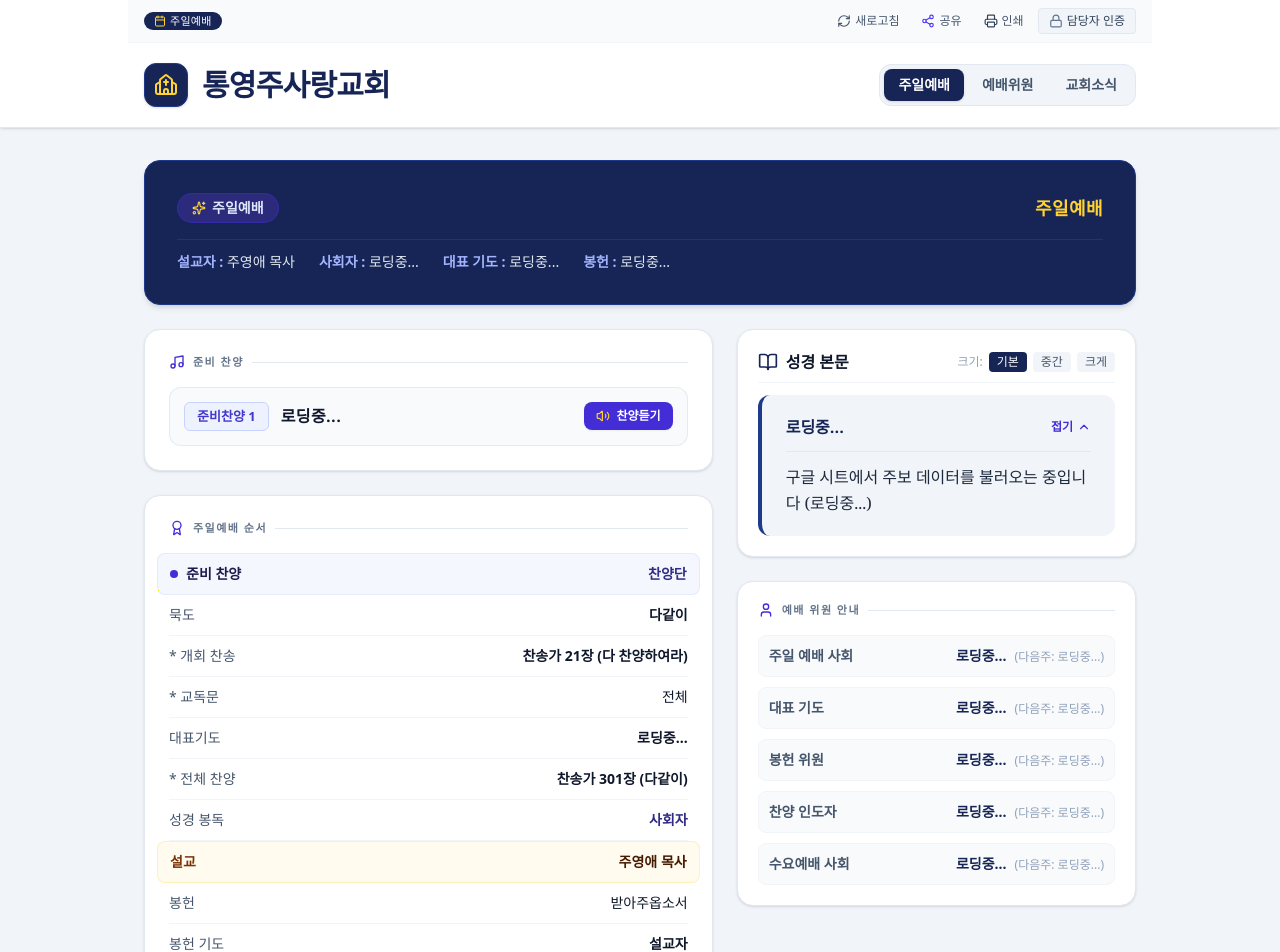
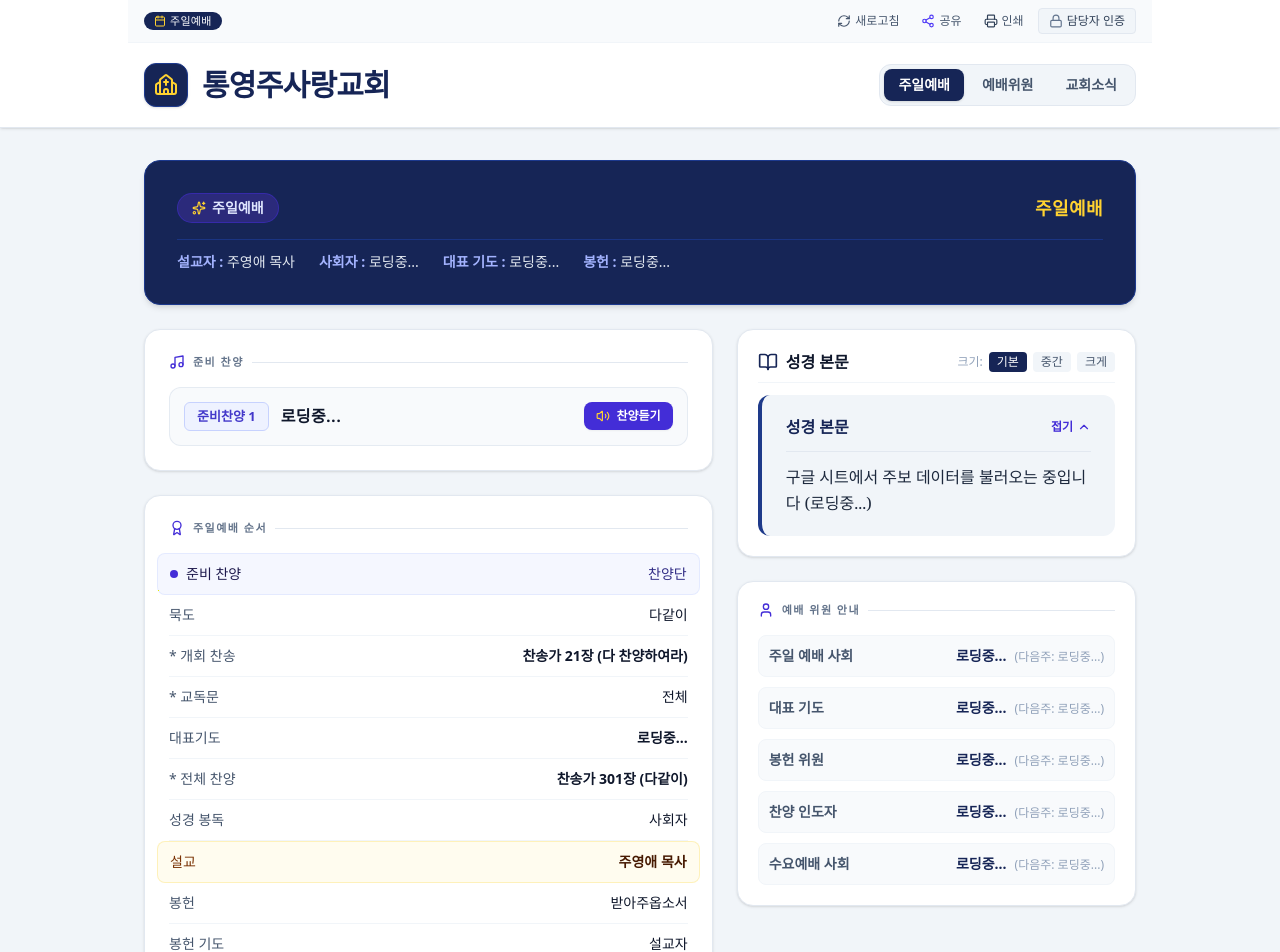
Before and after one commit to rladbal930-afk/newjobo_since20260809, a React (Vite) app: page / in a window 1280 px wide. Shown: the top 952 px of the page. Built offline with nearby package versions, Linux system fonts and the light colour scheme; no server answers; a web font is replaced by a local one.

Commit message:
feat: improve scripture title parsing and display
Implement robust logic to extract scripture references from text content and refine the service order UI typography.

```diff
--- a/src/components/SundayServiceView.tsx
+++ b/src/components/SundayServiceView.tsx
@@ -33,6 +33,21 @@ export const SundayServiceView: React.FC<SundayServiceViewProps> = ({
   // Extract praise songs by category
   const prepPraiseSongs = content.praiseSongs.filter(s => s.category === '준비찬양');
   const otherPraiseSongs = content.praiseSongs.filter(s => s.category !== '준비찬양');
+
+  // Helper to extract clean scripture title
+  const getScriptureTitle = () => {
+    if (content.scripture && content.scripture !== '로딩중...') {
+      return content.scripture;
+    }
+    if (content.scriptureText && content.scriptureText !== '로딩중...') {
+      const rawFirstLine = content.scriptureText.split('\n')[0].trim();
+      const cleanRef = rawFirstLine.replace(/[<>]/g, '').trim();
+      if (cleanRef && cleanRef.length < 40) {
+        return cleanRef;
+      }
+    }
+    return '성경 본문';
+  };
 
   // Font size class mapper
   const getFontSizeClass = () => {
@@ -135,16 +150,16 @@ export const SundayServiceView: React.FC<SundayServiceViewProps> = ({
 
             <div className="divide-y divide-slate-100 text-sm">
               <div className="py-2.5 flex items-center justify-between bg-indigo-50/60 -mx-3 px-3 rounded-lg border border-indigo-100/80">
-                <span className="font-bold text-indigo-950 flex items-center gap-2">
+                <span className="font-medium text-indigo-950 flex items-center gap-2">
                   <span className="w-2 h-2 rounded-full bg-indigo-700" />
                   준비 찬양
                 </span>
-                <span className="text-indigo-900 font-bold text-right">찬양단</span>
+                <span className="text-indigo-900 font-medium text-right">찬양단</span>
               </div>
 
               <div className="py-2.5 flex items-center justify-between">
                 <span className="font-medium text-slate-600">묵도</span>
-                <span className="text-slate-900 font-bold text-right">다같이</span>
+                <span className="text-slate-900 font-medium text-right">다같이</span>
               </div>
 
               <div className="py-2.5 flex items-center justify-between">
@@ -173,11 +188,11 @@ export const SundayServiceView: React.FC<SundayServiceViewProps> = ({
 
               <div className="py-2.5 flex items-center justify-between">
                 <span className="font-medium text-slate-600">성경 봉독</span>
-                <span className="text-indigo-900 font-bold">사회자</span>
+                <span className="text-slate-900 font-medium">사회자</span>
               </div>
 
               <div className="py-2.5 flex items-center justify-between bg-amber-50/80 -mx-3 px-3 rounded-lg border border-amber-200/50">
-                <span className="font-bold text-amber-900">설교</span>
+                <span className="font-medium text-amber-900">설교</span>
                 <span className="text-amber-950 font-bold">{heroPreacher}</span>
               </div>
 
@@ -188,7 +203,7 @@ export const SundayServiceView: React.FC<SundayServiceViewProps> = ({
 
               <div className="py-2.5 flex items-center justify-between">
                 <span className="font-medium text-slate-600">봉헌 기도</span>
-                <span className="text-slate-900 font-bold">설교자</span>
+                <span className="text-slate-900 font-medium">설교자</span>
               </div>
 
               <div className="py-2.5 flex items-center justify-between">
@@ -198,7 +213,7 @@ export const SundayServiceView: React.FC<SundayServiceViewProps> = ({
 
               <div className="py-2.5 flex items-center justify-between">
                 <span className="font-medium text-slate-600">* 축도</span>
-                <span className="text-slate-900 font-bold">설교자</span>
+                <span className="text-slate-900 font-medium">설교자</span>
               </div>
             </div>
 
@@ -247,7 +262,7 @@ export const SundayServiceView: React.FC<SundayServiceViewProps> = ({
             <div className="sleek-verse-box">
               <div className="flex items-center justify-between mb-2">
                 <span className="font-bold text-blue-950 text-base font-serif">
-                  {content.scripture || '성경 본문'}
+                  {getScriptureTitle()}
                 </span>
                 <button
                   onClick={() => setIsScriptureExpanded(!isScriptureExpanded)}
--- a/src/data/mockData.ts
+++ b/src/data/mockData.ts
@@ -28,7 +28,7 @@ export const defaultBulletinData: FullBulletinData = {
     preacher: '주영애 목사',
     presider: '로딩중...',
     prayer: '로딩중...',
-    scripture: '로딩중...',
+    scripture: '성경 본문',
     scriptureText: '구글 시트에서 주보 데이터를 불러오는 중입니다 (로딩중...)',
     sermonTitle: '로딩중...',
     praiseSongs: [
--- a/src/utils/gasDataParser.ts
+++ b/src/utils/gasDataParser.ts
@@ -61,7 +61,7 @@ export function parseGasResponse(json: any, fallbackData: Partial<FullBulletinDa
       presider: '로딩중...',
       prayer: '로딩중...',
       offeringServant: '로딩중...',
-      scripture: '로딩중...',
+      scripture: '성경 본문',
       scriptureText: '구글 시트에서 주보 데이터를 불러오는 중입니다 (로딩중...)',
       praiseSongs: [
         { category: '준비찬양', songNumber: '준비찬양 1', title: '로딩중...' },
@@ -247,9 +247,12 @@ export function parseGasResponse(json: any, fallbackData: Partial<FullBulletinDa
             sundayContent.scriptureText = detail;
           } else {
             sundayContent.scriptureText = value;
-            if (!sundayContent.scripture) {
-              const firstLine = value.split('\n')[0];
-              sundayContent.scripture = firstLine.length < 35 ? firstLine : '성경 본문';
+            const rawFirstLine = value.split('\n')[0].trim();
+            const cleanRef = rawFirstLine.replace(/[<>]/g, '').trim();
+            if (cleanRef && cleanRef.length < 40) {
+              sundayContent.scripture = cleanRef;
+            } else if (!sundayContent.scripture || sundayContent.scripture === '로딩중...') {
+              sundayContent.scripture = '성경 본문';
             }
           }
         }
```
